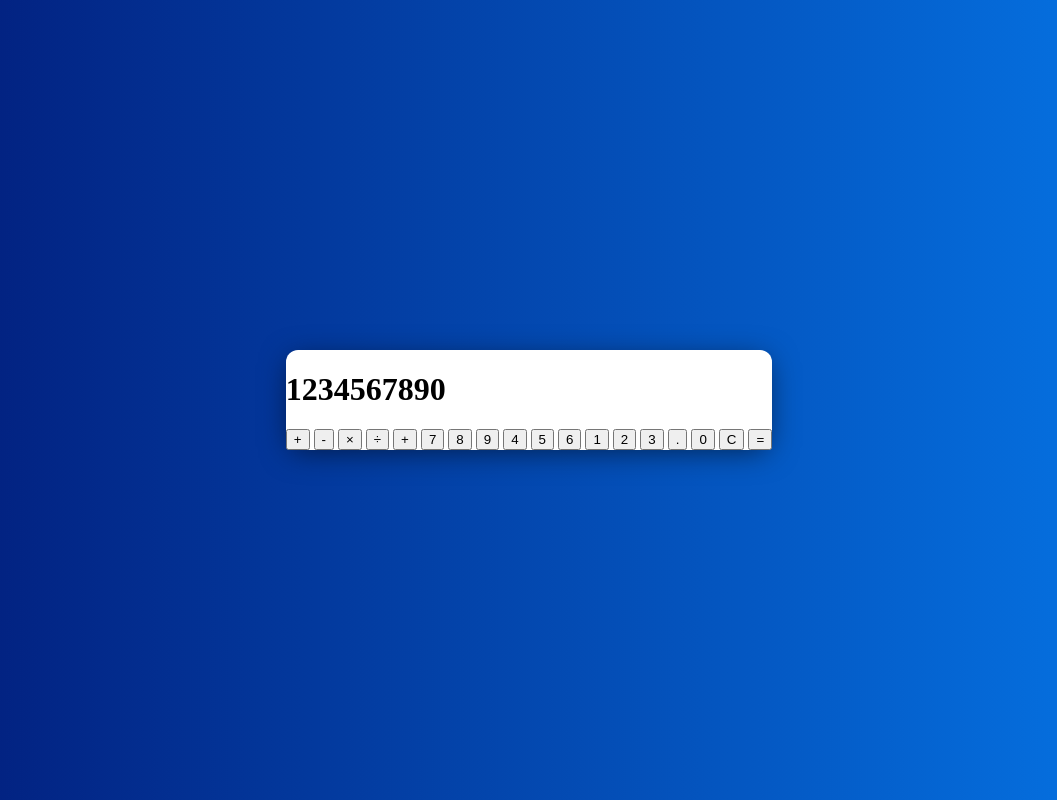
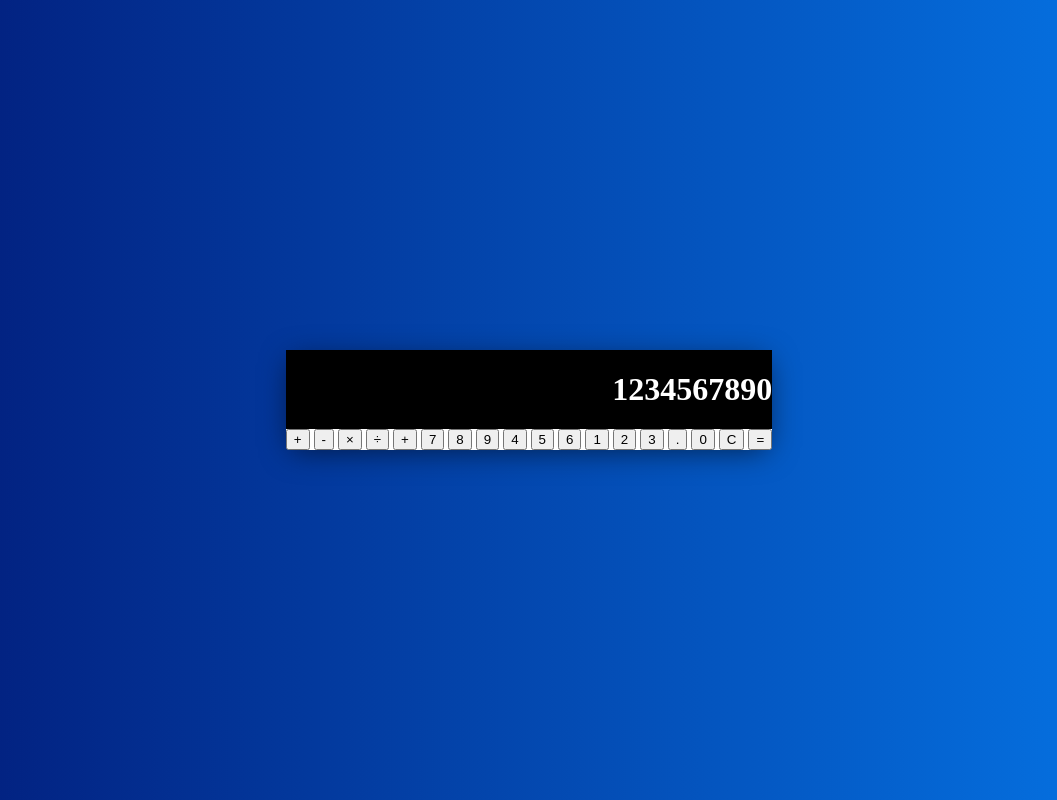
Before and after one commit to Djones917/Calculator_2021, a plain HTML site: page index.html in a window 1280 px wide. Shown: the whole page, without its empty margins (111-1168 px from the left). Drawn offline with Linux system fonts and the light colour scheme.

Commit message:
working on display

```diff
--- a/style.css
+++ b/style.css
@@ -17,3 +17,12 @@ body {
     border-radius: 12px;
     box-shadow: 0 5px 30px -5px rgba(0, 0, 0, 0.6);
 }
+
+.calculator-display {
+    background: black;
+    color: white;
+    margin: 0;
+    display: flex;
+    align-items: center;
+    justify-content: flex-end;
+}
```
